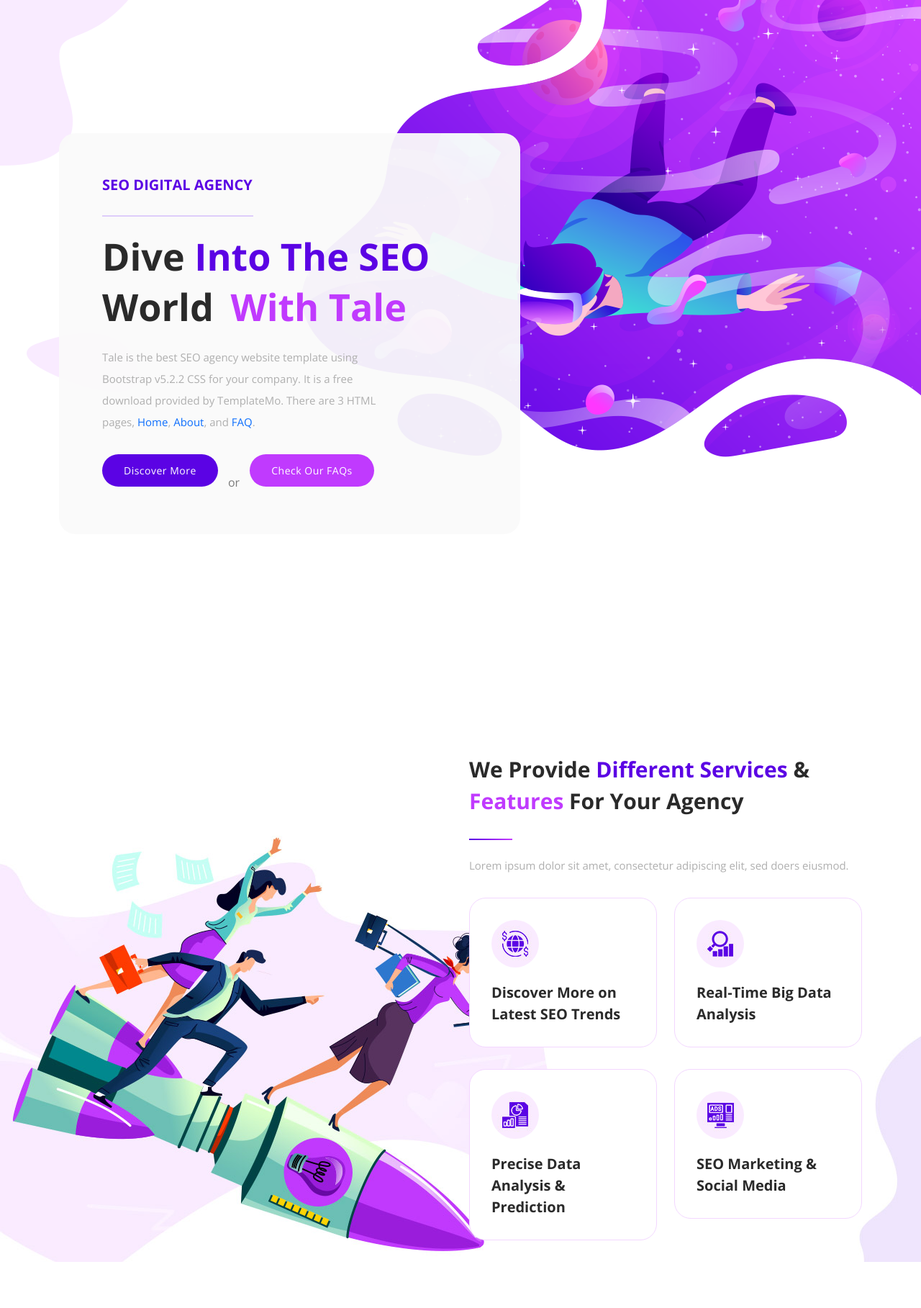
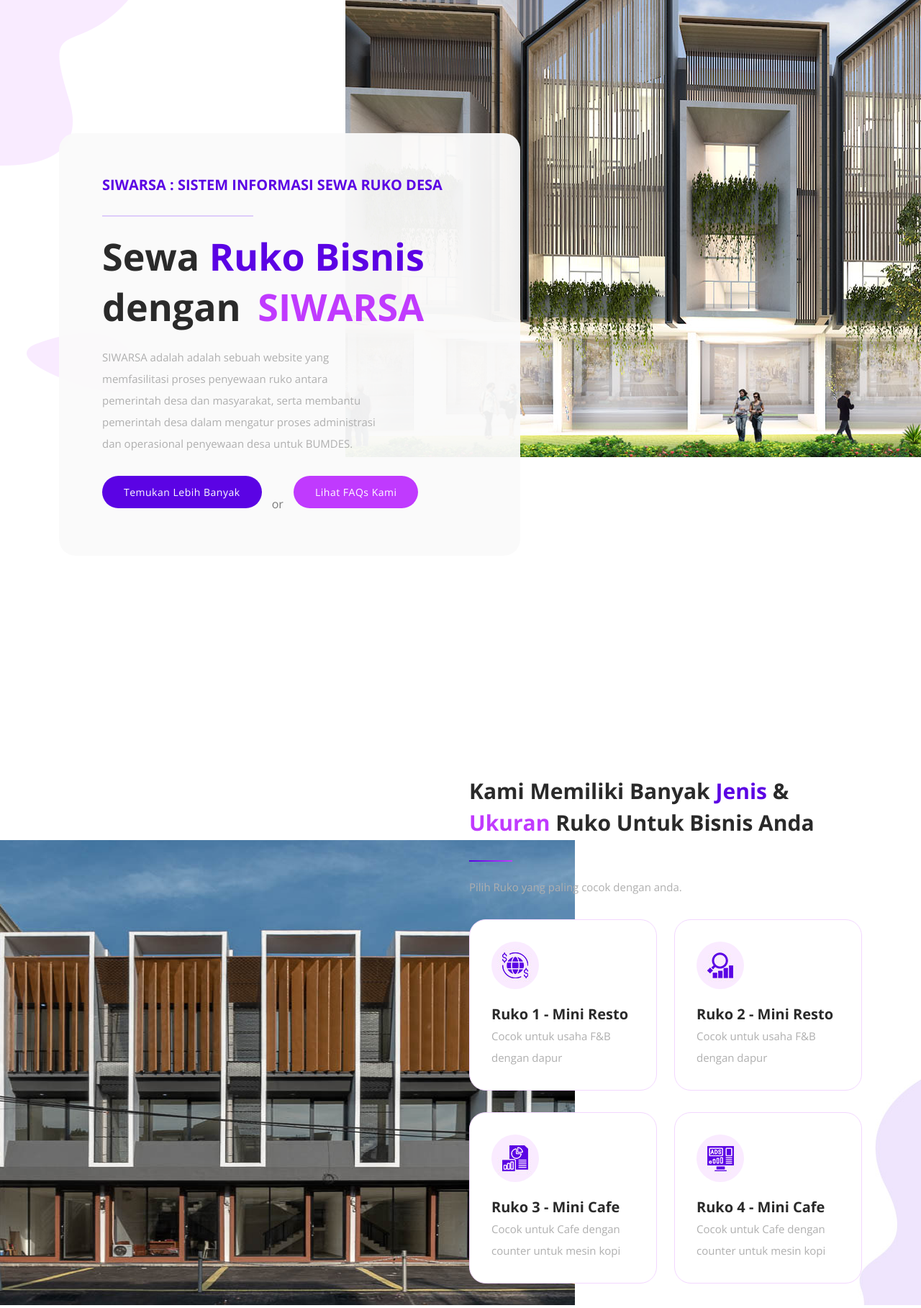
Before and after one commit to prpleehyyth/FP_PEMWEB, a PHP site: page / in a window 1280 px wide; the page is wider, and only the part inside the window is pictured. Shown: the part 167-1984 px from the top of that part at 72% size. Run offline with PHP 8.4, Linux system fonts and the light colour scheme.

Commit message:
Ganti gambar sampe services.

```diff
--- a/assets/css/templatemo-tale-seo-agency.css
+++ b/assets/css/templatemo-tale-seo-agency.css
@@ -828,11 +828,11 @@
 }
 
 .main-banner:after {
-  content: url(../images/banner-right.png);
+  content: url(../images/ruko.png);
   top: -1px;
   right: 0;
   position: absolute;
-  width: 861px;
+  width: 800px;
   height: 746px;
   z-index: -1;
 }
@@ -913,7 +913,7 @@
 }
 
 .services::before {
-  content: url(../images/services-left.jpg);
+  content: url(../images/ruko-kiri.png);
   top: 120px;
   left: 0;
   position: absolute;
--- a/index.html
+++ b/index.html
@@ -8,7 +8,7 @@
 
     <link href="https://fonts.googleapis.com/css2?family=Open+Sans:wght@300;400;500;600;700;800&display=swap" rel="stylesheet">
 
-    <title>Tale SEO Agency CSS Template by TemplateMo website</title>
+    <title>SIWARSA : Sistem Informasi Sewa Ruko Desa</title>
 
     <!-- Bootstrap core CSS -->
     <link href="vendor/bootstrap/css/bootstrap.min.css" rel="stylesheet">
@@ -114,13 +114,13 @@
       <div class="row">
         <div class="col-lg-7">
           <div class="caption header-text">
-            <h6>SEO DIGITAL AGENCY</h6>
+            <h6>SIWARSA : Sistem Informasi Sewa Ruko Desa</h6>
             <div class="line-dec"></div>
-            <h4>Dive <em>Into The SEO</em> World <span>With Tale</span></h4>
-            <p>Tale is the best SEO agency website template using Bootstrap v5.2.2 CSS for your company. It is a free download provided by TemplateMo. There are 3 HTML pages, <a href="index.html">Home</a>, <a href="about.html">About</a>, and <a href="faqs.html">FAQ</a>.</p>
-            <div class="main-button scroll-to-section"><a href="#services">Discover More</a></div>
+            <h4>Sewa<em> Ruko Bisnis </em> dengan <span>SIWARSA</span></h4>
+            <p>SIWARSA adalah adalah sebuah website yang memfasilitasi proses penyewaan ruko  antara pemerintah desa dan masyarakat, serta membantu pemerintah desa dalam mengatur proses administrasi dan operasional penyewaan desa untuk BUMDES. </p>
+            <div class="main-button scroll-to-section"><a href="#services">Temukan Lebih Banyak</a></div>
             <span>or</span>
-            <div class="second-button"><a href="faqs.html">Check our FAQs</a></div>
+            <div class="second-button"><a href="faqs.html">Lihat FAQs Kami</a></div>
           </div>
         </div>
       </div>
@@ -134,10 +134,10 @@
           <div class="row">
             <div class="col-lg-12">
               <div class="section-heading">
-                <h2>We Provide <em>Different Services</em> &amp;
-                  <span>Features</span> For Your Agency</h2>
+                <h2>Kami Memiliki Banyak <em>Jenis</em> &amp;
+                  <span>Ukuran</span> Ruko untuk Bisnis Anda</h2>
                   <div class="line-dec"></div>
-                  <p>Lorem ipsum dolor sit amet, consectetur adipiscing elit, sed doers eiusmod.</p>
+                  <p>Pilih Ruko yang paling cocok dengan anda.</p>
               </div>
             </div>
             <div class="col-lg-6 col-sm-6">
@@ -145,7 +145,8 @@
                 <div class="icon">
                   <img src="assets/images/services-01.jpg" alt="discover SEO" class="templatemo-feature">
                 </div>
-                <h4>Discover More on Latest SEO Trends</h4>
+                <h4>Ruko 1 - Mini Resto</h4>
+                <p>Cocok untuk usaha F&B dengan dapur</p>
               </div>
             </div>
             <div class="col-lg-6 col-sm-6">
@@ -153,7 +154,8 @@
                 <div class="icon">
                   <img src="assets/images/services-02.jpg" alt="data analysis" class="templatemo-feature">
                 </div>
-                <h4>Real-Time Big Data Analysis</h4>
+                <h4>Ruko 2 - Mini Resto</h4>
+                <p>Cocok untuk usaha F&B dengan dapur</p>
               </div>
             </div>
             <div class="col-lg-6 col-sm-6">
@@ -161,7 +163,8 @@
                 <div class="icon">
                   <img src="assets/images/services-03.jpg" alt="precise data" class="templatemo-feature">
                 </div>
-                <h4>Precise Data Analysis &amp; Prediction</h4>
+                <h4>Ruko 3 - Mini Cafe</h4>
+                <p>Cocok untuk Cafe dengan counter untuk mesin kopi</p>
               </div>
             </div>
             <div class="col-lg-6 col-sm-6">
@@ -169,7 +172,8 @@
                 <div class="icon">
                   <img src="assets/images/services-04.jpg" alt="SEO marketing" class="templatemo-feature">
                 </div>
-                <h4>SEO Marketing &amp; Social Media</h4>
+                <h4>Ruko 4 - Mini Cafe</h4>
+                <p>Cocok untuk Cafe dengan counter untuk mesin kopi</p>
               </div>
             </div>
           </div>
@@ -183,7 +187,8 @@
       <div class="row">
         <div class="col-lg-6">
           <div class="section-heading">
-            <h2>Discover Our <em>Work</em> &amp; <span>Projects</span></h2>
+            <h2>Usaha yang <em>Menyewa</em> &amp; <span>Projects</span></h2> <!-- belum nemu kata katanya
+            intinya sih buat nunjukkin usaha usaha yang udah pernah nyewa ruko. Atau nanti dibalik sama services section.-->
             <div class="line-dec"></div>
             <p>Lorem ipsum dolor sit amet, consectetur adipiscing elit, sed doers eiusmod.</p>
           </div>
```
Also changed, not shown: assets/images/choice-01.png (added), assets/images/ruko-kiri.jpg (added), assets/images/ruko-kiri.png (added), assets/images/ruko.jpg (added), assets/images/ruko.png (added).
